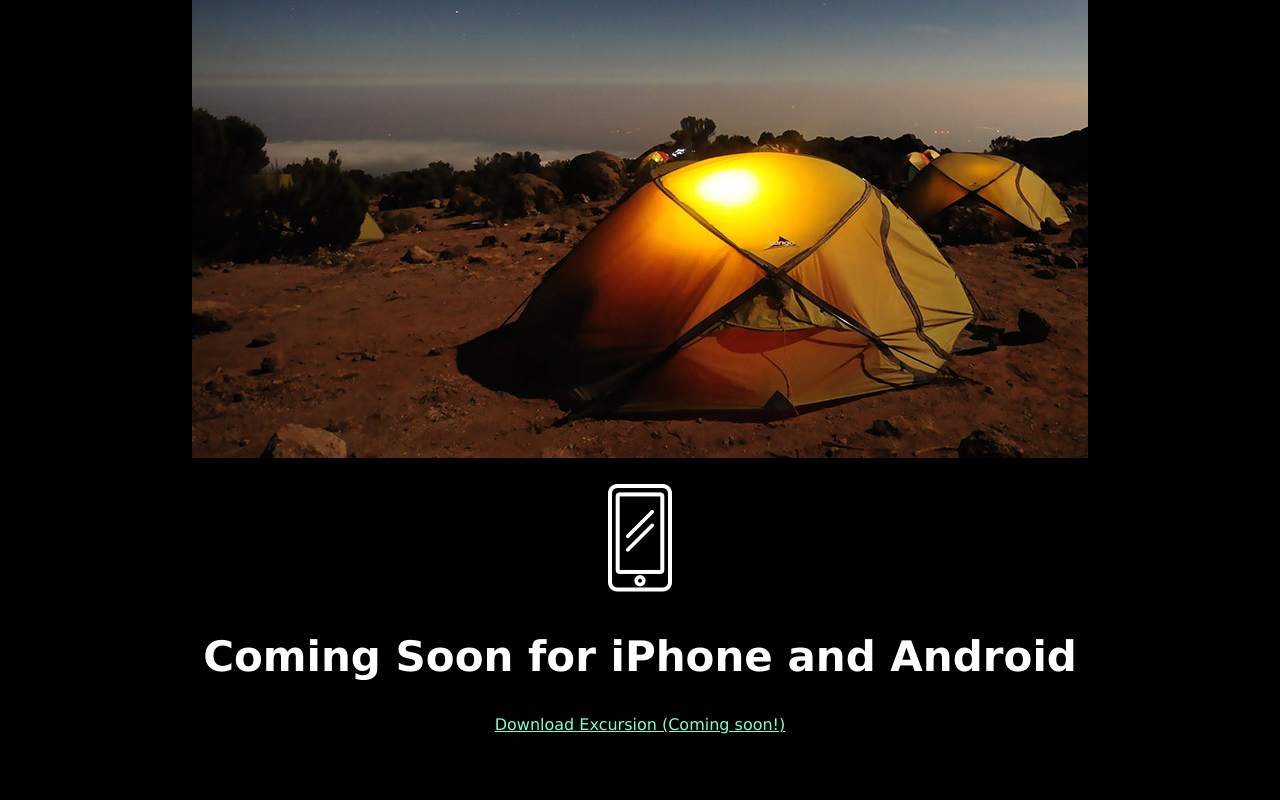
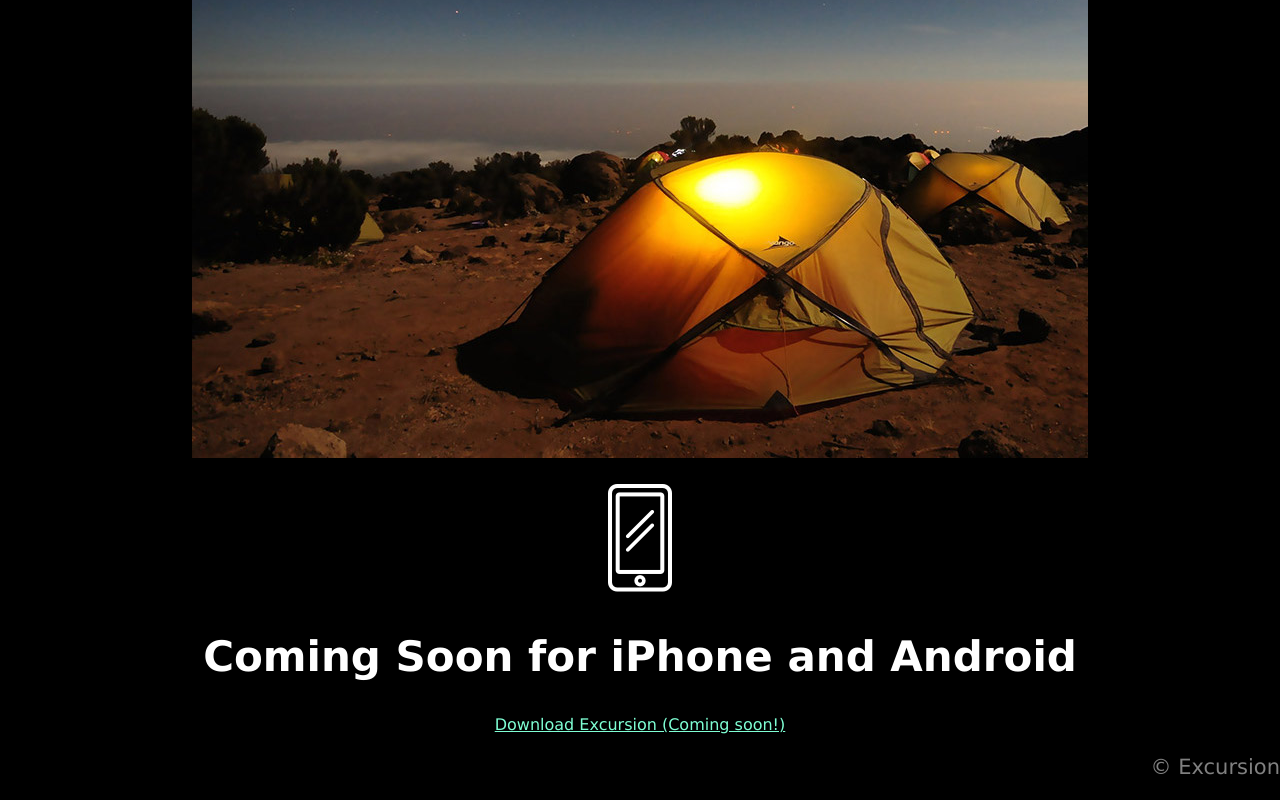
Before and after one commit to bamato1234/excursion, a plain HTML site: page index.html in a window 1280 px wide. Shown: the part 611-1411 px from the top of the page. Before the commit the page ends 1345 px from the top, so only its background shows below. Drawn offline with Linux system fonts and the light colour scheme.

Commit message:
add copy right and style it

```diff
--- a/index.html
+++ b/index.html
@@ -17,6 +17,6 @@
   <p><img src="resources/images/phone.png"/></p>
   <h2>Coming Soon for iPhone and Android</h2>
   <a href="index.html">Download Excursion (Coming soon!)</a>
-
+  <p class="copyright">&copy; Excursion</p>
 </body>
 </html>
--- a/resources/css/style.css
+++ b/resources/css/style.css
@@ -21,3 +21,6 @@ p{
 	font-size:21px;
 	color: Gray;
 }
+.copyright{
+	text-align: right;
+}
```
